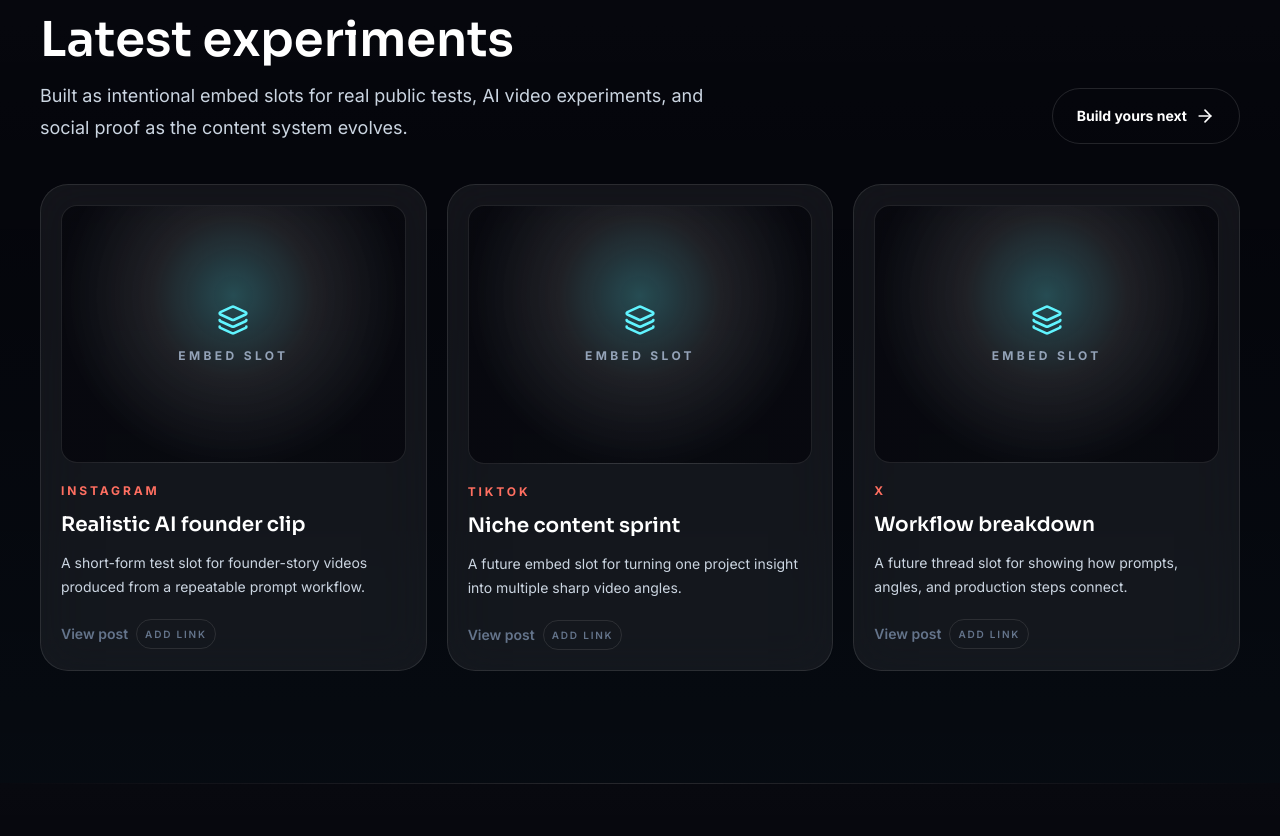
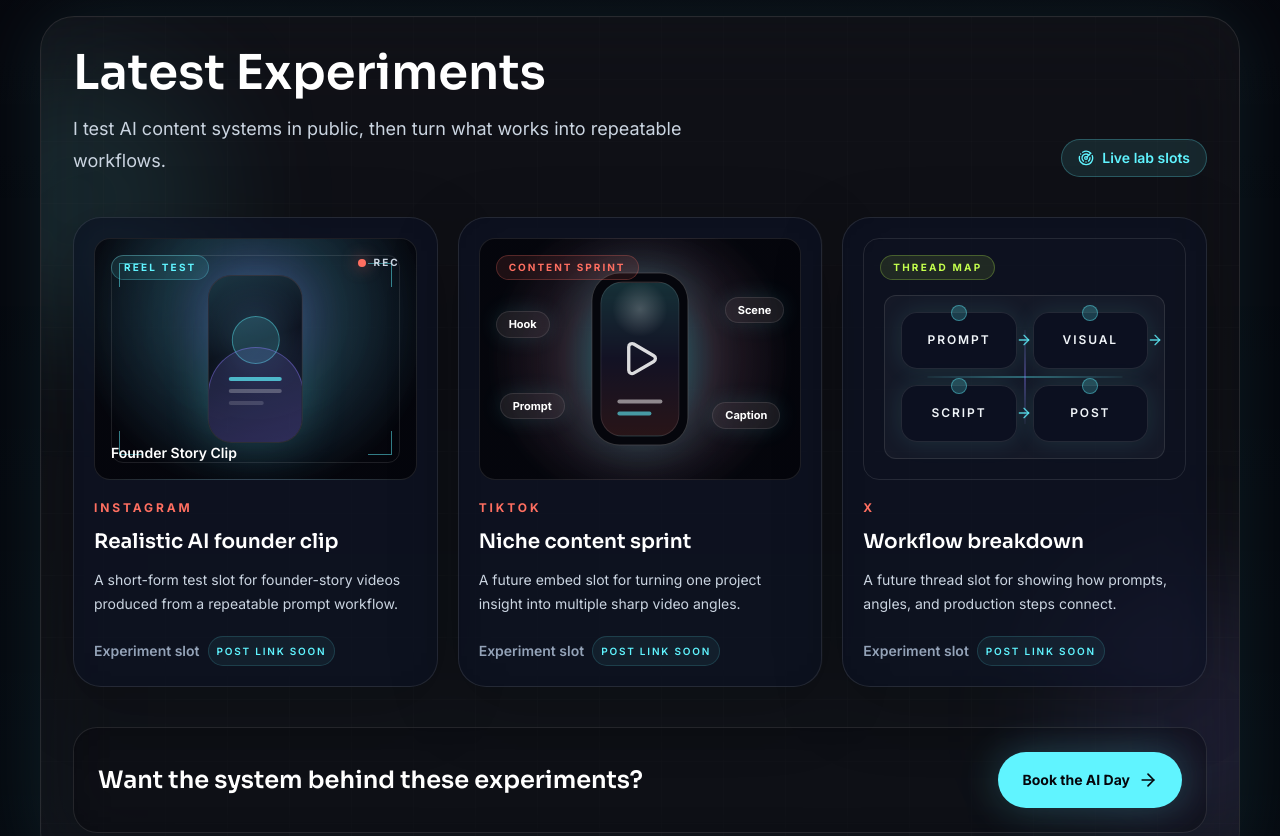
Before and after one commit to MarlonLoner/mrsavannah, a React (Vite) app: page / in a window 1280 px wide. Shown: the part 4560-5396 px from the top of the page. Built offline with nearby package versions, Linux system fonts and the light colour scheme.

Commit message:
Upgrade experiments section visuals

```diff
--- a/src/App.jsx
+++ b/src/App.jsx
@@ -7,7 +7,6 @@ import {
   Download,
   ExternalLink,
   FileText,
-  Layers3,
   Mail,
   MessageCircle,
   Orbit,
@@ -549,43 +548,50 @@ function WhatYouGetSection() {
 }
 
 function ExperimentsSection() {
+  const thumbnails = {
+    reel: ReelExperimentThumbnail,
+    sprint: SprintExperimentThumbnail,
+    thread: ThreadExperimentThumbnail,
+  };
+
   return (
-    <Section id="experiments" eyebrow="Proof / Latest Posts">
-      <div className="flex flex-col justify-between gap-5 md:flex-row md:items-end">
+    <Section id="experiments" eyebrow="AI Content Lab">
+      <div className="relative overflow-hidden rounded-[34px] border border-white/10 bg-white/[0.045] p-5 shadow-[0_0_80px_rgba(96,244,255,0.1)] backdrop-blur-2xl sm:p-7 lg:p-8">
+        <div className="pointer-events-none absolute -left-28 top-10 h-72 w-72 rounded-full bg-ion/10 blur-3xl" />
+        <div className="pointer-events-none absolute -right-28 bottom-0 h-72 w-72 rounded-full bg-plasma/10 blur-3xl" />
+        <div className="pointer-events-none absolute inset-0 opacity-[0.12] [background-image:linear-gradient(rgba(255,255,255,0.1)_1px,transparent_1px),linear-gradient(90deg,rgba(255,255,255,0.1)_1px,transparent_1px)] [background-size:62px_62px]" />
+
+        <div className="relative flex flex-col justify-between gap-5 md:flex-row md:items-end">
           <div>
             <h2 className="font-display text-4xl font-semibold leading-tight sm:text-5xl">
-            Latest experiments
+              Latest Experiments
             </h2>
             <p className="mt-4 max-w-2xl text-lg leading-8 text-slate-300">
-            Built as intentional embed slots for real public tests, AI video
-            experiments, and social proof as the content system evolves.
+              I test AI content systems in public, then turn what works into repeatable workflows.
             </p>
           </div>
-        <Button href="#booking" variant="ghost">
-          Build yours next
-          <ArrowRight className="h-5 w-5" />
-        </Button>
+          <div className="inline-flex w-fit items-center gap-2 rounded-full border border-ion/25 bg-ion/10 px-4 py-2 text-sm font-semibold text-ion">
+            <Radar className="h-4 w-4" />
+            Live lab slots
+          </div>
         </div>
 
-      <div className="mt-10 grid gap-5 md:grid-cols-3">
-        {siteContent.experiments.map((post) => (
+        <div className="relative mt-10 grid gap-5 md:grid-cols-3">
+          {siteContent.experiments.map((post) => {
+            const Thumbnail = thumbnails[post.variant] || ReelExperimentThumbnail;
+
+            return (
               <article
                 key={post.title}
-            className="group rounded-[28px] border border-white/10 bg-white/[0.06] p-5 backdrop-blur-xl transition hover:-translate-y-1 hover:border-ion/30 hover:bg-white/[0.09]"
+                className="group relative overflow-hidden rounded-[28px] border border-white/10 bg-carbon/[0.72] p-5 shadow-[0_20px_70px_rgba(0,0,0,0.24)] backdrop-blur-xl transition duration-300 hover:-translate-y-2 hover:border-ion/35 hover:bg-white/[0.08] hover:shadow-[0_24px_80px_rgba(96,244,255,0.15)]"
               >
-            {/* Replace this placeholder block with Facebook, Instagram, TikTok, or X embed code when ready. */}
-            <div className="mb-5 grid aspect-[4/3] place-items-center overflow-hidden rounded-2xl border border-white/10 bg-[radial-gradient(circle_at_50%_35%,rgba(96,244,255,0.25),rgba(255,255,255,0.05)_34%,rgba(5,6,12,0.74)_72%)]">
-              <div className="text-center">
-                <Layers3 className="mx-auto h-8 w-8 text-ion" />
-                <p className="mt-3 text-xs font-bold uppercase tracking-[0.28em] text-slate-400">
-                  Embed Slot
-                </p>
-              </div>
-            </div>
+                <div className="pointer-events-none absolute inset-x-6 top-0 h-px bg-gradient-to-r from-transparent via-white/30 to-transparent opacity-0 transition group-hover:opacity-100" />
+                {/* Replace this designed preview with Facebook, Instagram, TikTok, or X embed code when ready. */}
+                <Thumbnail />
                 <p className="text-xs font-bold uppercase tracking-[0.24em] text-ember">
                   {post.platform}
                 </p>
-            <h3 className="mt-3 font-display text-xl font-semibold">
+                <h3 className="mt-3 font-display text-xl font-semibold text-white">
                   {post.title}
                 </h3>
                 <p className="mt-3 text-sm leading-6 text-slate-300">
@@ -593,9 +599,131 @@ function ExperimentsSection() {
                 </p>
                 <PostLink href={post.href} />
               </article>
+            );
+          })}
+        </div>
+
+        <div className="relative mt-10 flex flex-col items-start justify-between gap-4 rounded-3xl border border-white/10 bg-void/[0.48] p-5 backdrop-blur-xl sm:flex-row sm:items-center sm:p-6">
+          <p className="font-display text-2xl font-semibold text-white">
+            Want the system behind these experiments?
+          </p>
+          <Button href="#booking" variant="primary">
+            Book the AI Day
+            <ArrowRight className="h-5 w-5" />
+          </Button>
+        </div>
+      </div>
+    </Section>
+  );
+}
+
+function ReelExperimentThumbnail() {
+  return (
+    <div className="relative mb-5 aspect-[4/3] overflow-hidden rounded-2xl border border-white/10 bg-[radial-gradient(circle_at_50%_32%,rgba(143,125,255,0.32),rgba(96,244,255,0.12)_38%,rgba(5,6,12,0.92)_78%)]">
+      <ThumbnailShimmer />
+      <div className="absolute left-4 top-4 z-10 rounded-full border border-ion/25 bg-ion/10 px-3 py-1 text-[10px] font-bold uppercase tracking-[0.22em] text-ion">
+        REEL TEST
+      </div>
+      <div className="absolute right-4 top-4 z-10 flex items-center gap-2 text-[10px] font-bold uppercase tracking-[0.2em] text-slate-300">
+        <span className="h-2 w-2 rounded-full bg-ember shadow-[0_0_16px_rgba(255,111,97,0.8)]" />
+        REC
+      </div>
+      <div className="absolute inset-4 rounded-xl border border-white/10" />
+      <div className="absolute left-6 top-6 h-6 w-6 border-l border-t border-ion/50" />
+      <div className="absolute right-6 top-6 h-6 w-6 border-r border-t border-ion/50" />
+      <div className="absolute bottom-6 left-6 h-6 w-6 border-b border-l border-ion/50" />
+      <div className="absolute bottom-6 right-6 h-6 w-6 border-b border-r border-ion/50" />
+
+      <div className="absolute left-1/2 top-1/2 aspect-[9/16] h-[70%] -translate-x-1/2 -translate-y-1/2 overflow-hidden rounded-[24px] border border-white/15 bg-void/70 shadow-[0_0_45px_rgba(96,244,255,0.2)]">
+        <div className="absolute inset-0 bg-[linear-gradient(160deg,rgba(96,244,255,0.16),transparent_42%,rgba(143,125,255,0.18))]" />
+        <div className="absolute left-1/2 top-[24%] h-12 w-12 -translate-x-1/2 rounded-full border border-ion/40 bg-ion/20 shadow-glow" />
+        <div className="absolute left-1/2 top-[43%] h-24 w-24 -translate-x-1/2 rounded-t-[999px] border border-plasma/40 bg-plasma/15" />
+        <div className="absolute inset-x-5 top-[61%] space-y-2">
+          <span className="block h-1 rounded-full bg-ion/70" />
+          <span className="block h-1 rounded-full bg-white/25" />
+          <span className="block h-1 w-2/3 rounded-full bg-white/15" />
+        </div>
+      </div>
+
+      <p className="absolute bottom-4 left-4 right-4 text-sm font-semibold text-white">
+        Founder Story Clip
+      </p>
+    </div>
+  );
+}
+
+function SprintExperimentThumbnail() {
+  const chips = [
+    ["Hook", "left-4 top-[30%]"],
+    ["Scene", "right-4 top-[24%]"],
+    ["Prompt", "left-5 bottom-[25%]"],
+    ["Caption", "right-5 bottom-[21%]"],
+  ];
+
+  return (
+    <div className="relative mb-5 aspect-[4/3] overflow-hidden rounded-2xl border border-white/10 bg-[radial-gradient(circle_at_50%_50%,rgba(96,244,255,0.24),rgba(255,111,97,0.1)_38%,rgba(5,6,12,0.92)_76%)]">
+      <ThumbnailShimmer />
+      <div className="absolute left-4 top-4 z-10 rounded-full border border-ember/25 bg-ember/10 px-3 py-1 text-[10px] font-bold uppercase tracking-[0.2em] text-ember">
+        CONTENT SPRINT
+      </div>
+      <div className="absolute left-1/2 top-1/2 aspect-[9/16] h-[72%] -translate-x-1/2 -translate-y-1/2 rounded-[28px] border border-white/20 bg-void p-2 shadow-[0_0_50px_rgba(96,244,255,0.24)]">
+        <div className="relative h-full overflow-hidden rounded-[22px] border border-white/10 bg-[linear-gradient(180deg,rgba(96,244,255,0.18),rgba(143,125,255,0.1),rgba(255,111,97,0.14))]">
+          <div className="absolute inset-x-0 top-0 h-1/2 bg-[radial-gradient(circle_at_50%_35%,rgba(255,255,255,0.22),transparent_44%)]" />
+          <Play className="absolute left-1/2 top-1/2 h-10 w-10 -translate-x-1/2 -translate-y-1/2 text-white/85" />
+          <div className="absolute inset-x-4 bottom-5 space-y-2">
+            <span className="block h-1 rounded-full bg-white/50" />
+            <span className="block h-1 w-3/4 rounded-full bg-ion/60" />
+          </div>
+        </div>
+      </div>
+      {chips.map(([label, position]) => (
+        <span
+          key={label}
+          className={`absolute ${position} rounded-full border border-white/10 bg-white/[0.08] px-3 py-1 text-[11px] font-bold text-white shadow-[0_0_22px_rgba(96,244,255,0.12)] backdrop-blur-xl transition group-hover:border-ion/30 group-hover:bg-ion/10`}
+        >
+          {label}
+        </span>
       ))}
     </div>
-    </Section>
+  );
+}
+
+function ThreadExperimentThumbnail() {
+  const steps = ["Prompt", "Visual", "Script", "Post"];
+
+  return (
+    <div className="relative mb-5 aspect-[4/3] overflow-hidden rounded-2xl border border-white/10 bg-[radial-gradient(circle_at_24%_25%,rgba(196,255,77,0.14),transparent_32%),radial-gradient(circle_at_78%_70%,rgba(96,244,255,0.18),transparent_34%),rgba(5,6,12,0.92)]">
+      <ThumbnailShimmer />
+      <div className="absolute left-4 top-4 z-10 rounded-full border border-volt/25 bg-volt/10 px-3 py-1 text-[10px] font-bold uppercase tracking-[0.22em] text-volt">
+        THREAD MAP
+      </div>
+      <div className="absolute inset-x-5 bottom-5 top-14 rounded-xl border border-white/10 bg-white/[0.035] p-4">
+        <div className="absolute left-1/2 top-1/2 h-px w-[70%] -translate-x-1/2 -translate-y-1/2 bg-gradient-to-r from-ion/10 via-ion/70 to-ion/10" />
+        <div className="absolute left-1/2 top-1/2 h-[58%] w-px -translate-x-1/2 -translate-y-1/2 bg-gradient-to-b from-plasma/10 via-plasma/70 to-plasma/10" />
+        <div className="relative grid h-full grid-cols-2 gap-4">
+          {steps.map((step, index) => (
+            <div
+              key={step}
+              className="relative grid place-items-center rounded-2xl border border-white/10 bg-carbon/80 px-3 text-center text-sm font-semibold text-white shadow-[0_0_24px_rgba(96,244,255,0.1)]"
+            >
+              <span className="absolute -top-2 left-1/2 h-4 w-4 -translate-x-1/2 rounded-full border border-ion/40 bg-ion/20" />
+              <span className="text-xs uppercase tracking-[0.16em] text-slate-100">
+                {step}
+              </span>
+              {index < steps.length - 1 && (
+                <ArrowRight className="absolute -right-4 top-1/2 hidden h-4 w-4 -translate-y-1/2 text-ion/80 sm:block" />
+              )}
+            </div>
+          ))}
+        </div>
+      </div>
+    </div>
+  );
+}
+
+function ThumbnailShimmer() {
+  return (
+    <div className="pointer-events-none absolute inset-y-0 -left-1/2 w-1/2 skew-x-[-18deg] bg-gradient-to-r from-transparent via-white/[0.08] to-transparent opacity-0 transition duration-700 group-hover:left-full group-hover:opacity-100" />
   );
 }
 
@@ -722,10 +850,10 @@ function Footer() {
 function PostLink({ href }) {
   if (href === "#") {
     return (
-      <span className="mt-5 inline-flex items-center gap-2 text-sm font-semibold text-slate-500">
-        View post
-        <span className="rounded-full border border-white/10 px-2 py-1 text-[10px] uppercase tracking-[0.18em]">
-          add link
+      <span className="mt-5 inline-flex items-center gap-2 text-sm font-semibold text-slate-400">
+        Experiment slot
+        <span className="rounded-full border border-ion/15 bg-ion/[0.06] px-2 py-1 text-[10px] uppercase tracking-[0.18em] text-ion">
+          Post link soon
         </span>
       </span>
     );
--- a/src/content/siteContent.js
+++ b/src/content/siteContent.js
@@ -79,6 +79,7 @@ export const siteContent = {
   experiments: [
     {
       platform: "Instagram",
+      variant: "reel",
       title: "Realistic AI founder clip",
       description:
         "A short-form test slot for founder-story videos produced from a repeatable prompt workflow.",
@@ -86,6 +87,7 @@ export const siteContent = {
     },
     {
       platform: "TikTok",
+      variant: "sprint",
       title: "Niche content sprint",
       description:
         "A future embed slot for turning one project insight into multiple sharp video angles.",
@@ -93,6 +95,7 @@ export const siteContent = {
     },
     {
       platform: "X",
+      variant: "thread",
       title: "Workflow breakdown",
       description:
         "A future thread slot for showing how prompts, angles, and production steps connect.",
```
Lines whose indentation alone changed are shown as unchanged.
